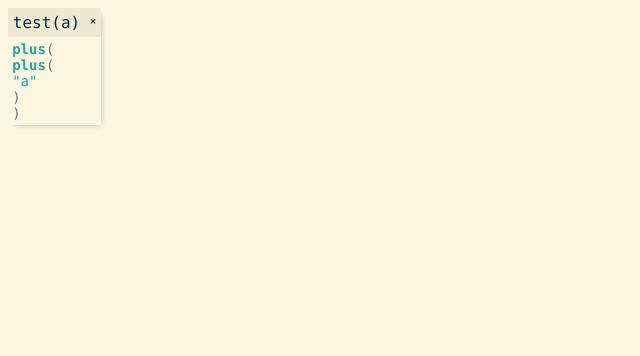
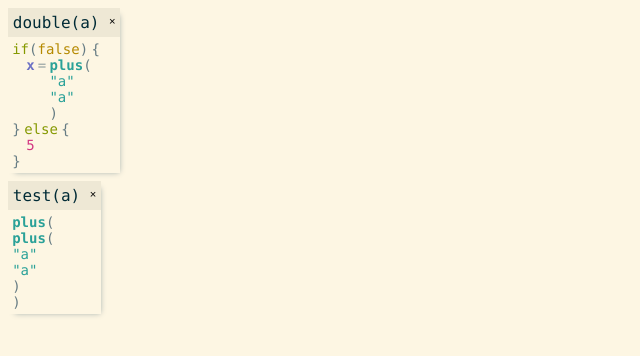
Before and after one commit to minimalistOrg/minimalist-ide, a React (Create React App) app: page / in a window 1280 px wide. Shown: the top 356 px of the page, without its empty margins (0-640 px from the left). Built offline with nearby package versions, Linux system fonts and the light colour scheme.

Commit message:
Add more example CodeBlocks in App.tsx for testing

```diff
--- a/src/App.tsx
+++ b/src/App.tsx
@@ -6,6 +6,50 @@ import './App.css';
 export const App = () => {
   const [editorState] = useState({
     callCollections: [
+      [
+        {
+          name: "double",
+          blockArguments: ["a"],
+          ast: [
+            {
+              type: "conditional" as const,
+              condition: {
+                type: "constant" as const,
+                value: false,
+              },
+              trueBlock: [
+                {
+                  type: "constant-assignment" as const,
+                  id: "x",
+                  name: "x",
+                  value: {
+                    type: "std-library" as const,
+                    id: 4,
+                    arguments: [
+                      {
+                        type: "constant" as const,
+                        value: "a"
+                      },
+                      {
+                        type: "constant" as const,
+                        value: "a"
+                      }
+                    ],
+                    name: "plus",
+                    alias: []
+                  }
+                }
+              ],
+              falseBlock: [
+                {
+                  type: "constant" as const,
+                  value: 5
+                }
+              ],
+            }
+          ]
+        },
+      ],
       [
         {
           name: "test",
@@ -17,6 +61,10 @@ export const App = () => {
                 {
                   id: 4,
                   arguments: [
+                    {
+                      type: "constant" as const,
+                      value: "a"
+                    },
                     {
                       type: "constant" as const,
                       value: "a"
```
